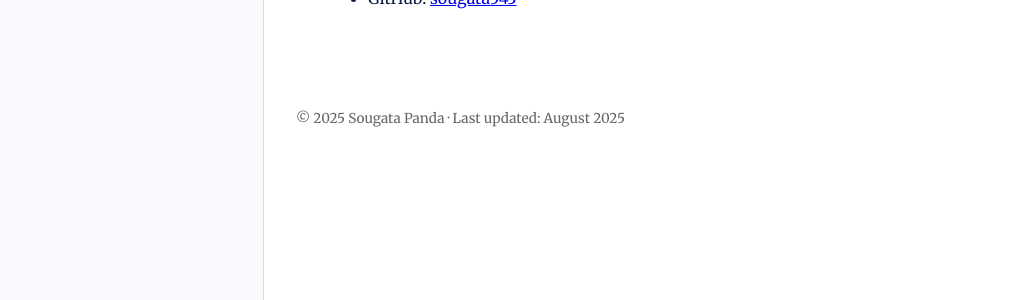
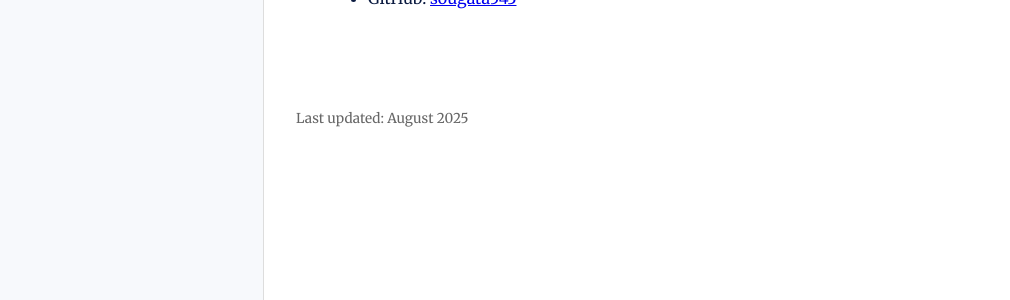
Before and after one commit to sougata543/sougata543.github.io, a Jekyll site: the page built from index.md, in a window 1280 px wide. Shown: the part 460-760 px from the top of the page, without its empty margins (19-1029 px from the left). Built offline with Jekyll 4.4.1, drawn with Linux system fonts in a browser that asks for light colours; some web fonts are replaced.

Commit message:
minor fix

```diff
--- a/_includes/footer.html
+++ b/_includes/footer.html
@@ -1,3 +1,4 @@
 <footer>
-  © {{ site.time | date: '%Y' }} {{ site.author }} · Last updated: {{ site.time | date: '%B %Y' }}
+  <!--© {{ site.time | date: '%Y' }} {{ site.author }} ·
+  -->Last updated: {{ site.time | date: '%B %Y' }}
 </footer>
```
